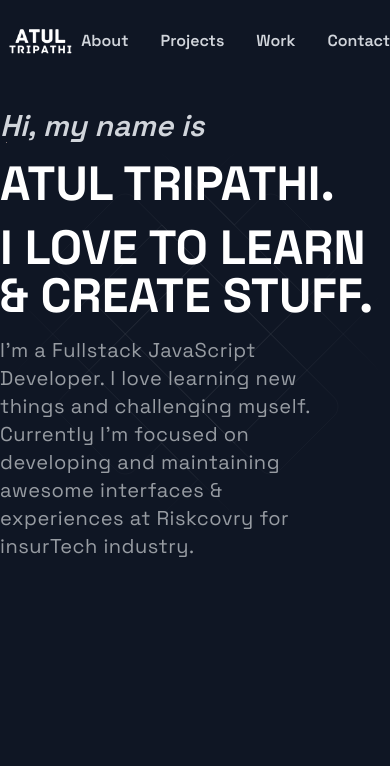
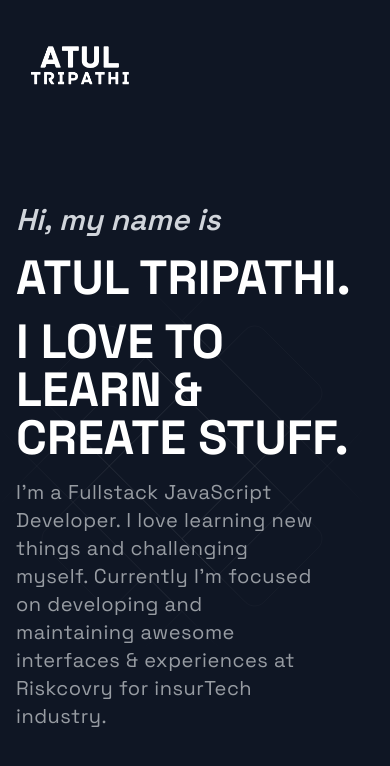
Before and after one commit to atultrp/atultrp-v2, a Next.js app: page / in a window 390 px wide. Shown: the top 766 px of the page. Built offline with nearby package versions, Linux system fonts and the light colour scheme.

Commit message:
hero sec

```diff
--- a/components/HeroSection.js
+++ b/components/HeroSection.js
@@ -3,15 +3,14 @@ import React from 'react'
 
 const HeroSection = () => {
   return (
-    <div className='flex relative items-center h-[60vh]'>
+    <div className='flex relative items-center min-h-[80vh]'>
       <div className='md:w-11/12 space-y-4'>
         <h2 className='text-3xl font-semibold text-gray-300 italic'>Hi, my name is</h2>
         <h1 className='text-5xl font-bold text-white'>ATUL TRIPATHI.</h1>
         <h1 className='text-5xl font-bold text-white'>I LOVE TO LEARN & CREATE STUFF.</h1>
         <p className='text-xl text-[#f2f5f7] opacity-60 w-10/12 tracking-wide'>I'm a Fullstack JavaScript Developer. I love learning new things and challenging myself. Currently I'm focused on developing and maintaining awesome interfaces & experiences at Riskcovry for insurTech industry.</p>
-
       </div>
-      <div className='w-96 absolute right-0'>
+      <div className='sm:w-[500px] w-96 absolute right-0'>
         <BackgroundAnimation />
       </div>
     </div>
--- a/components/layout/Header.js
+++ b/components/layout/Header.js
@@ -26,7 +26,7 @@ const Header = () => {
       <h1>
         <img src="/Logo/atultrp_logo_light-removebg.png" className='w-32' />
       </h1>
-      <ul className='flex space-x-8'>
+      <ul className='sm:flex space-x-8 hidden'>
         {navItemsFunc()}
       </ul>
     </nav>
--- a/pages/index.js
+++ b/pages/index.js
@@ -3,7 +3,7 @@ import Header from "@/components/layout/Header";
 
 export default function Home() {
   return (
-    <div className='max-w-[800px] w-full'>
+    <div className='max-w-[900px] w-full mx-4'>
       <Header />
       <HeroSection />
     </div>
```
